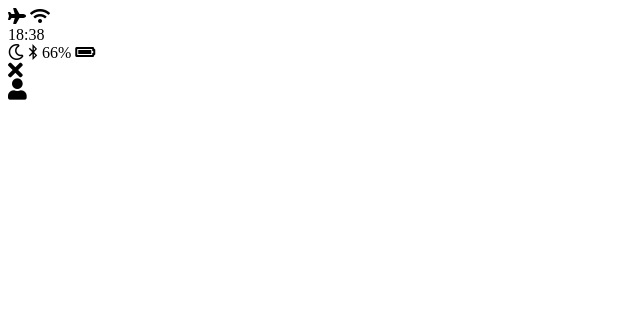
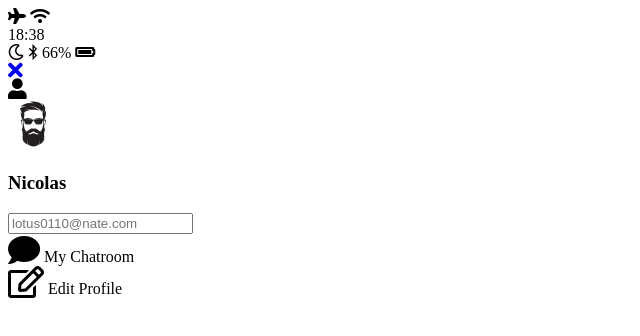
Before and after one commit to tapoo5602/kakao-clone, a plain HTML site: page profile.html in a window 1280 px wide. Shown: the whole page, without its empty margins (0-640 px from the left). Drawn offline with Linux system fonts and the light colour scheme.

Commit message:
chat + back to page link

```diff
--- a/profile.html
+++ b/profile.html
@@ -25,7 +25,9 @@
     </div>
     <div class="header_bottom">
       <div class="header_column">
+        <a href="index.html">
         <i class="fas fa-times fa-lg"></i>
+        </a>
       </div>
       <div class="header_column">
 
@@ -35,5 +37,24 @@
       </div>
     </div>
   </header>
+  <main class="profile">
+    <header class="profile_header">
+      <img src="images/avatar.jpg" width="50" alt="">
+      <h3 class="profile_header-title">Nicolas</h3>
+    </header>
+    <input type="text" placeholder="lotus0110@nate.com">
+    <div class="profile_actions">
+      <div class="profile_action">
+        <span class="profile_action-circle">
+          <i class="fa fa-comment fa-2x"></i></span>
+          <span class="profile_action-title">My Chatroom</span>
+        </div>
+      <div class="profile_action">
+        <span class="profile_action-circle">
+          <i class="far fa-edit fa-2x"></i></span>
+          <span class="profile_action-title">Edit Profile</span>
+        </div>
+    </div>
+  </main>
 </body>
 </html>
```
Also changed, not shown: chat.html (+2 -0 lines), index.html (+5 -3 lines).
